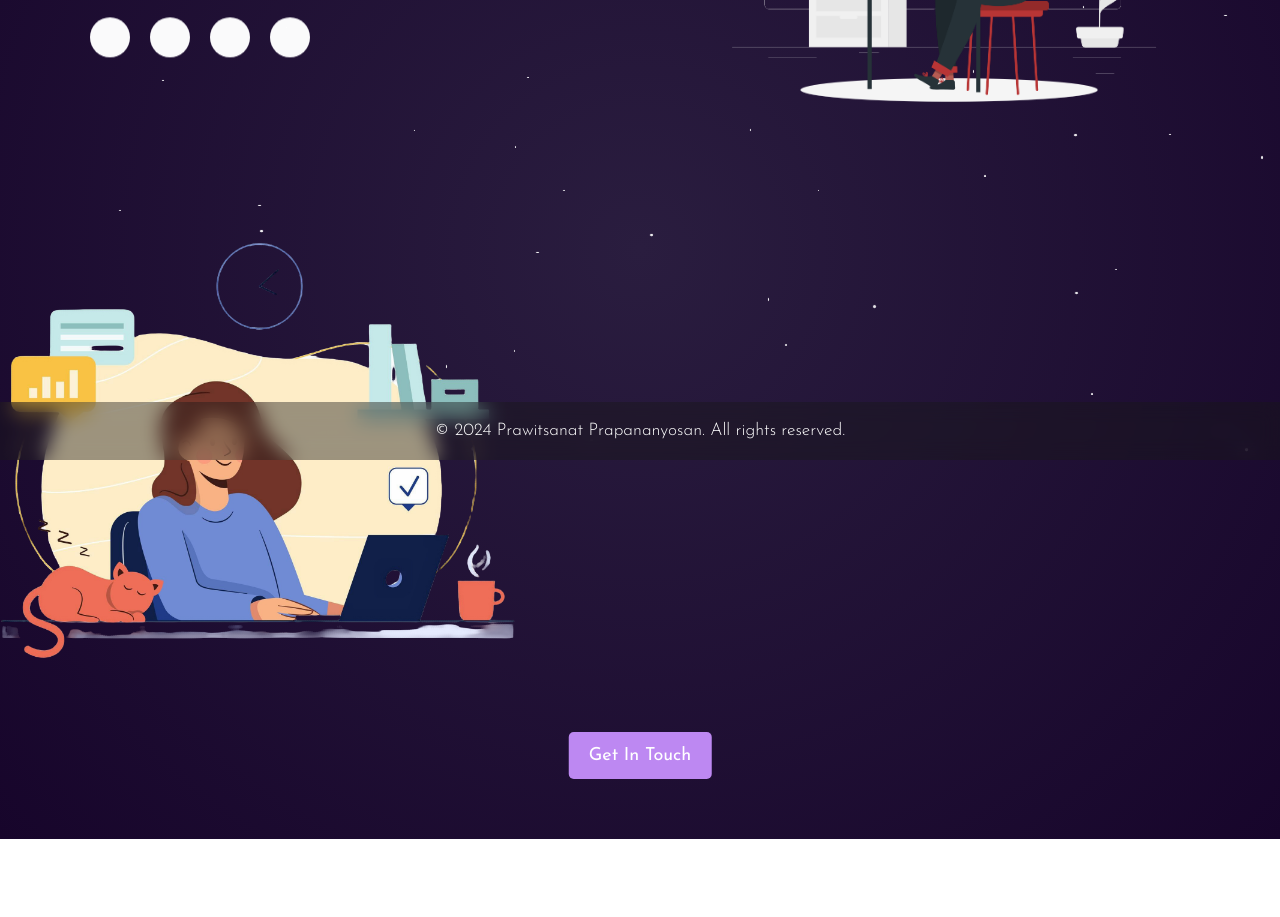
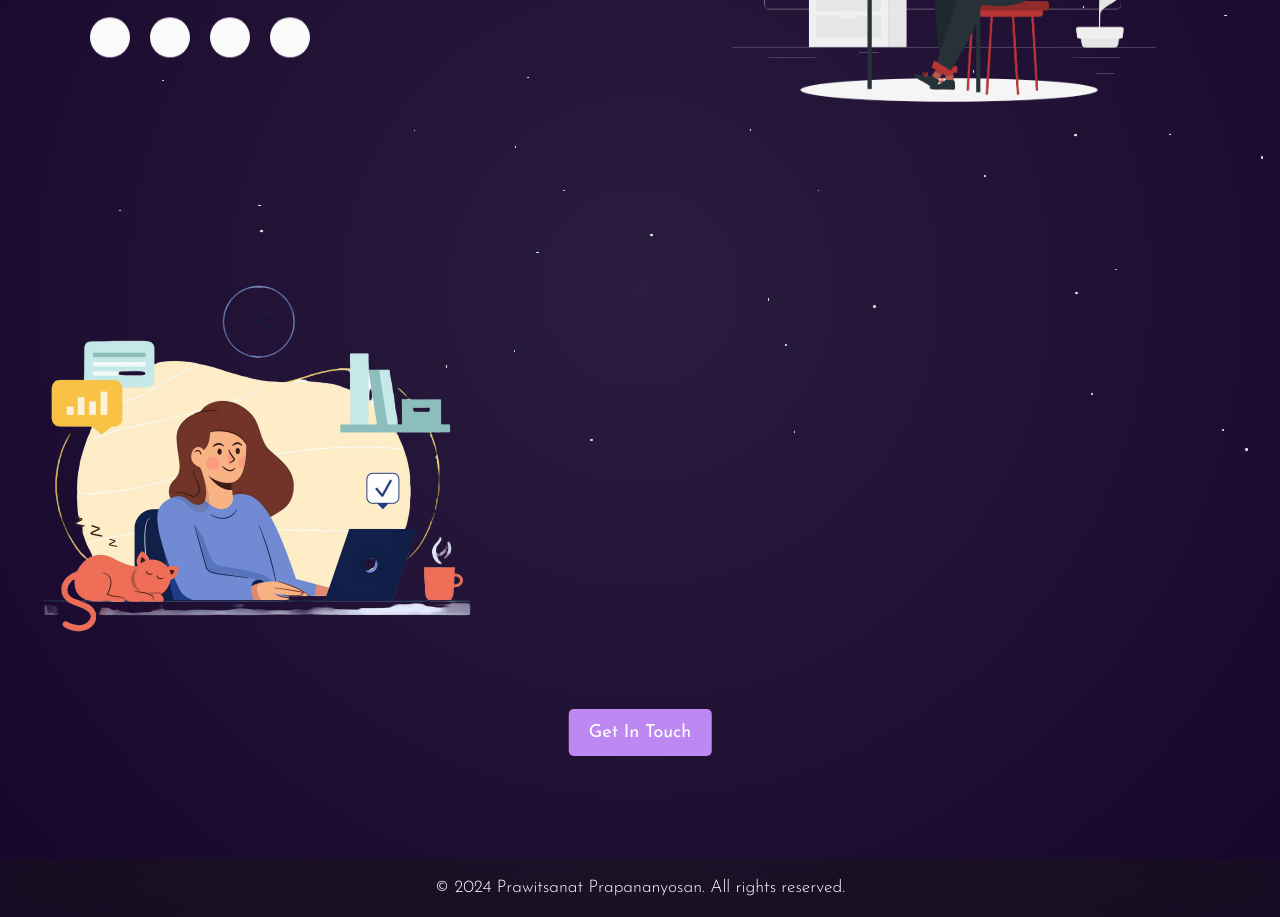
Before and after one commit to boomieindahouse/prawit-portfolio, a React (Vite) app: page / in a window 1280 px wide. Shown: the part 340-1257 px from the top of the page. Before the commit the page ends 1179 px from the top, so only its background shows below. Built offline with nearby package versions, Linux system fonts and the light colour scheme; some icons are missing.

Commit message:
edit homepage responsive

```diff
--- a/src/components/Footer/Footer.css
+++ b/src/components/Footer/Footer.css
@@ -1,6 +1,6 @@
 .footer {
-  background-color: rgba(25, 25, 25, 0.42); /* ปรับพื้นหลังให้โปร่งแสง */
-  backdrop-filter: blur(10px); /* ทำให้เบลอ */
+  background-color: rgba(25, 25, 25, 0.42);
+  backdrop-filter: blur(10px);
   position: relative;
   bottom: 0;
   left: 0;
@@ -8,11 +8,11 @@
   padding: 1rem;
   font-weight: 300;
   font-size: 13pt;
-  color: var(--primary-color); /* ให้ข้อความเป็นสีหลัก */
+  color: var(--primary-color);
 }
 
 .footer p {
-  margin: 0; /* กำจัด margin ของ <p> ใน footer */
+  margin: 0;
 }
 
 
@@ -24,10 +24,3 @@
     font-size: 9pt;
   }
 }
-
-/* ipad pro res */
-@media (min-width: 1024px) and (max-width: 1366px) {
- .footer {
-  position: fixed;
- }
-}
--- a/src/components/Homepage/Intro.css
+++ b/src/components/Homepage/Intro.css
@@ -78,11 +78,7 @@
   }
 
   .contact-button {
-    position: absolute;
-    bottom: 10px;
-    left: 50%;
-    transform: translateX(-50%);
-    padding: 30px;
+    display: none;
   }
 
   .contact-button .btn {
@@ -100,7 +96,7 @@
 
 /* ipad responsive */
 @media (min-width: 768px) and (max-width: 1200px) {
-  .intro-img img {
+  .intro-img img{
     display: none;
   }
 
@@ -114,8 +110,39 @@
   }
 
   .contact-button {
-    position: absolute;
-    left: 70%;
-    top: 82%;
+    display: none;
   }
 }
+
+@media (min-width: 1201px) and (max-width: 1500px) {
+  .intro-img img {
+    max-width: 500px;
+  }
+
+  .intro {
+    height: 100vh;
+  }
+
+  .contact-button {
+    position: absolute;
+    height: 170px;
+  }
+}
+
+/* ipad pro res
+@media (max-width: 1366px) {
+  .intro {
+    height: 50vh;
+  }
+
+  .intro-me {
+    opacity: unset;
+    transform: unset;
+    transition: opacity 0.5s ease, transform 1s ease;
+  }
+
+  .intro-me.visible {
+    opacity: unset;
+    transform: unset;
+  }
+} */
```
